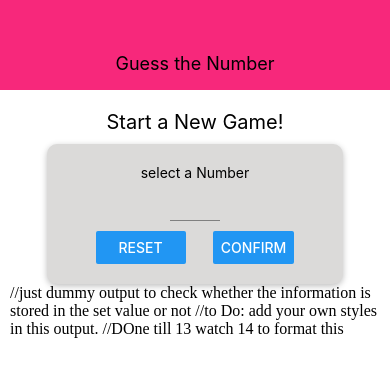
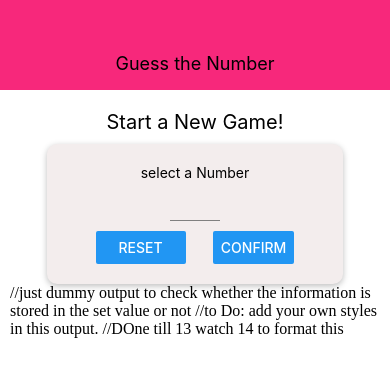
Before and after one commit to settler-av/guess-the-number, a React Native app: screen / in a window 390 px wide. Shown: the top 376 px of the page. Built offline with nearby package versions, Linux system fonts and the light colour scheme.

Commit message:
changed background color

```diff
--- a/Components/Card.js
+++ b/Components/Card.js
@@ -38,7 +38,7 @@ const styles = StyleSheet.create({
     shadowRadius: 6,
     shadowOpacity: 0.26,
     elevation: 8,
-    backgroundColor: "#dbdad9",
+    backgroundColor: "#f3eded",
     padding: 20,
     borderRadius: 10,
   },
```
